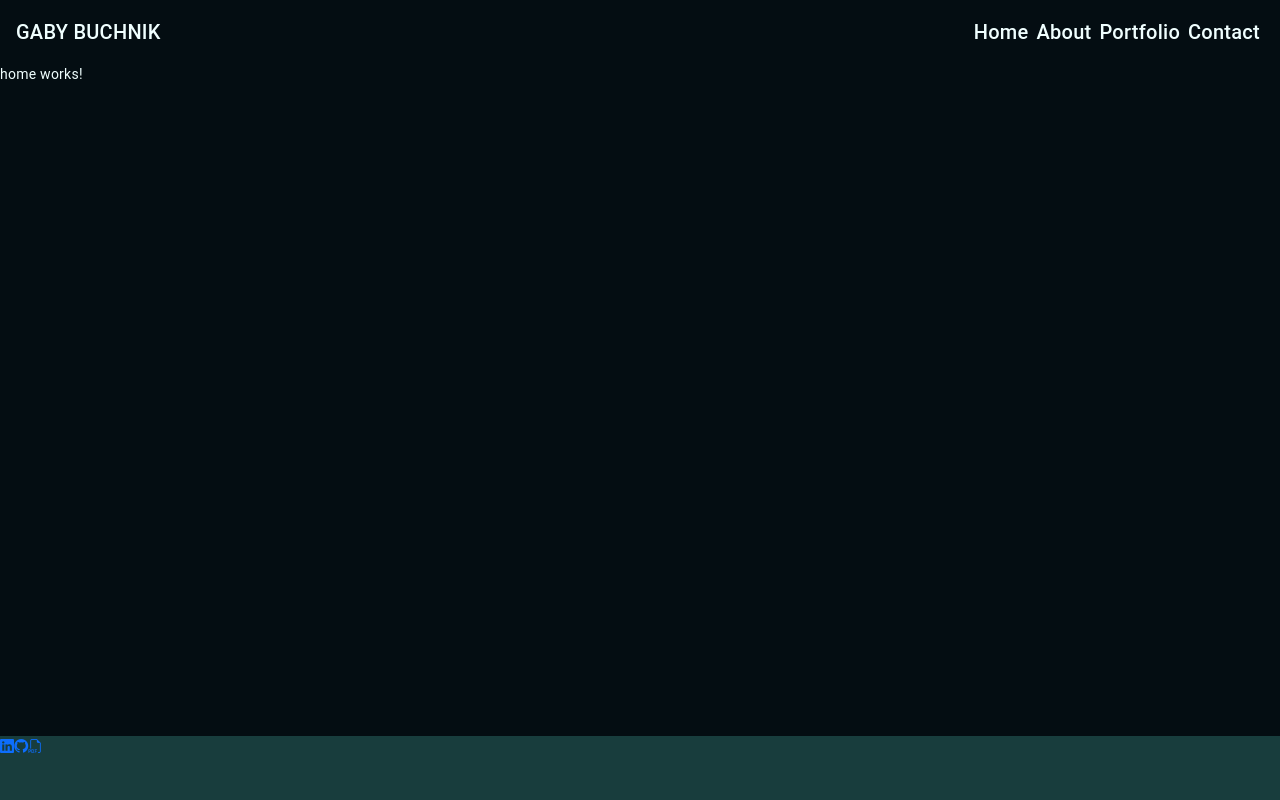
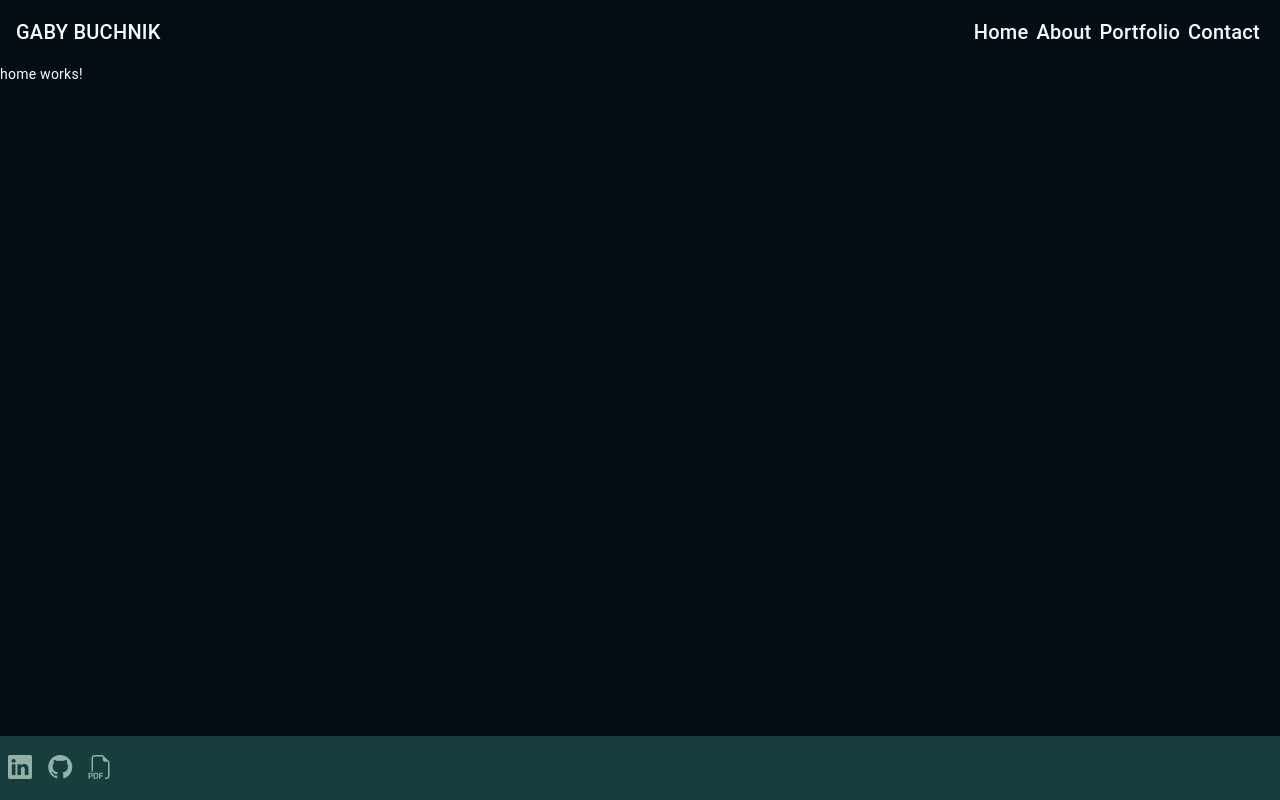
Before and after one commit to gabsy3/resume, an Angular app in the folder resume/: page / in a window 1280 px wide. Built offline with nearby package versions, Linux system fonts and the light colour scheme.

Commit message:
portfolio

```diff
--- a/resume/src/app/components/footer/footer.component.html
+++ b/resume/src/app/components/footer/footer.component.html
@@ -1,5 +1,8 @@
 <footer>
-    <a href="https://www.linkedin.com/in/gaby-buchnik-227740153/" target="_blank"><i class="bi bi-linkedin"></i></a>
-    <a href="https://github.com/gabsy3" target="_blank"><i class="bi bi-github"></i></a>
-    <a href="/resume/src/assets/docs/cv.pdf" target="_blank"><i class="bi bi-filetype-pdf"></i> </a>
+    <div class="d-flex align-items-center h-100">
+        <a href="https://www.linkedin.com/in/gaby-buchnik-227740153/" target="_blank" class="item mx-2"><i
+                class="bi bi-linkedin"></i></a>
+        <a href="https://github.com/gabsy3" target="_blank" class="item mx-2"><i class="bi bi-github"></i></a>
+        <a href="../../../assets/docs/cv.pdf" download class="item mx-2"><i class="bi bi-filetype-pdf"></i> </a>
+    </div>
 </footer>
--- a/resume/src/app/components/footer/footer.component.scss
+++ b/resume/src/app/components/footer/footer.component.scss
@@ -5,4 +5,10 @@ footer{
     bottom: 0;
     left: 0;
     right: 0;
+    .item{
+        i{
+            font-size: 24px;
+            color:#93B1A6;
+        }
+    }
 }
```
